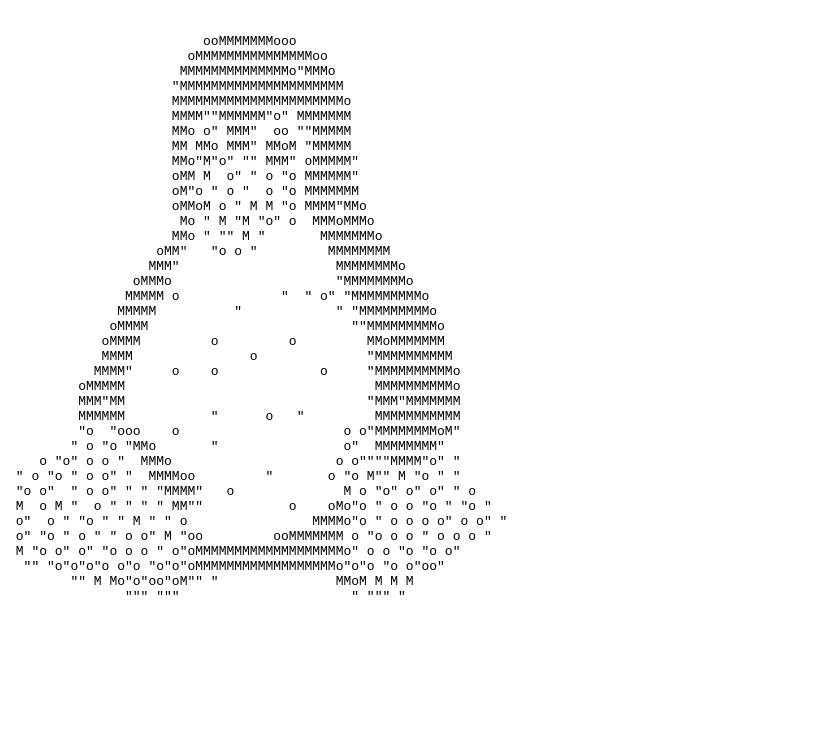
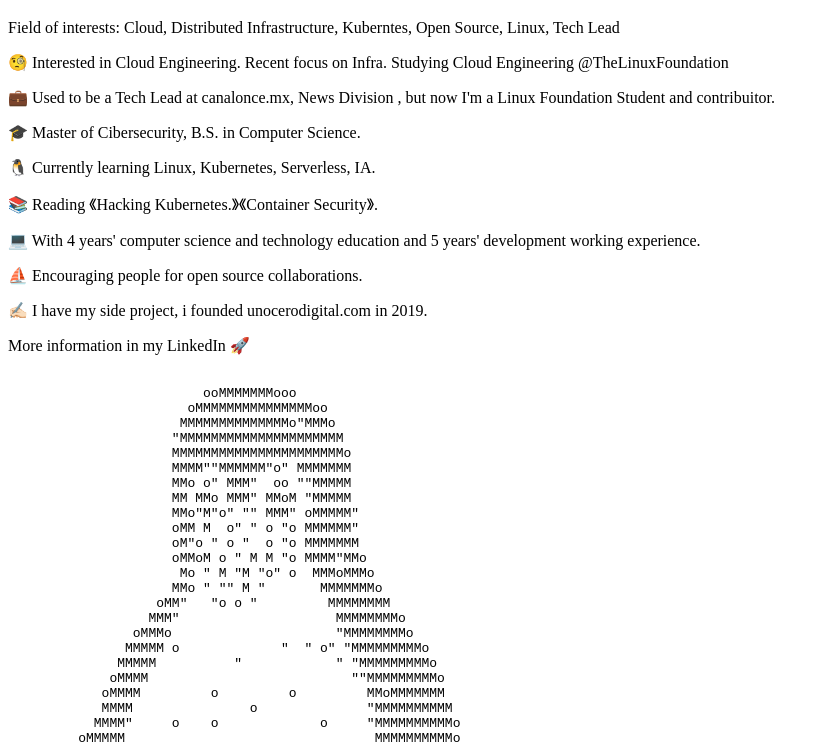
Before and after one commit to g0rducci/personalsite, a plain HTML site: page index.html in a window 1280 px wide. Shown: the part 62-806 px from the top of the page, without its empty margins (0-824 px from the left). Drawn offline with Linux system fonts and the light colour scheme.

Commit message:
Update index.html

```diff
--- a/index.html
+++ b/index.html
@@ -7,6 +7,22 @@
 
   </head>
   <body>
+
+<p>Field of interests: Cloud, Distributed Infrastructure, Kuberntes, Open Source, Linux, Tech Lead
+
+<p>🧐 Interested in Cloud Engineering. Recent focus on Infra. Studying Cloud Engineering @TheLinuxFoundation
+
+<p>💼 Used to be a Tech Lead at canalonce.mx, News Division , but now I'm a Linux Foundation Student and contribuitor.
+
+<p>🎓 Master of Cibersecurity, B.S. in Computer Science.
+<p>🐧 Currently learning Linux, Kubernetes, Serverless, IA.
+<p>📚 Reading 《Hacking Kubernetes.》《Container Security》.
+<p>💻 With 4 years' computer science and technology education and 5 years' development working experience.
+<p>⛵ Encouraging people for open source collaborations. <p>
+✍🏻 I have my side project, i founded unocerodigital.com in 2019.
+
+<p>More information in my LinkedIn 🚀
+
   <pre>
 
                          ooMMMMMMMooo
@@ -49,5 +65,6 @@
                """ """                      " """ "
   </pre>
 
+
   </body>
 </html>
```
